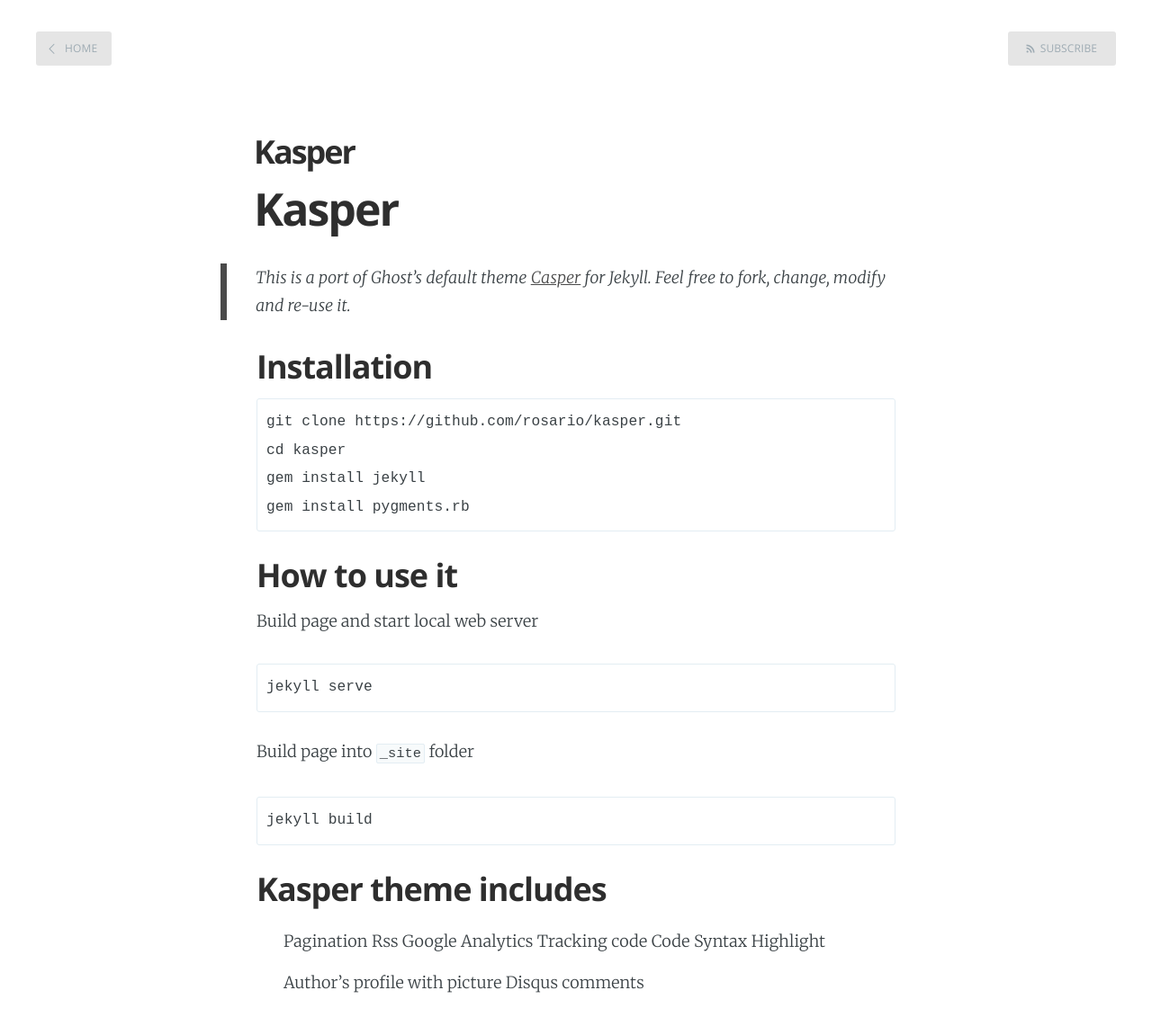
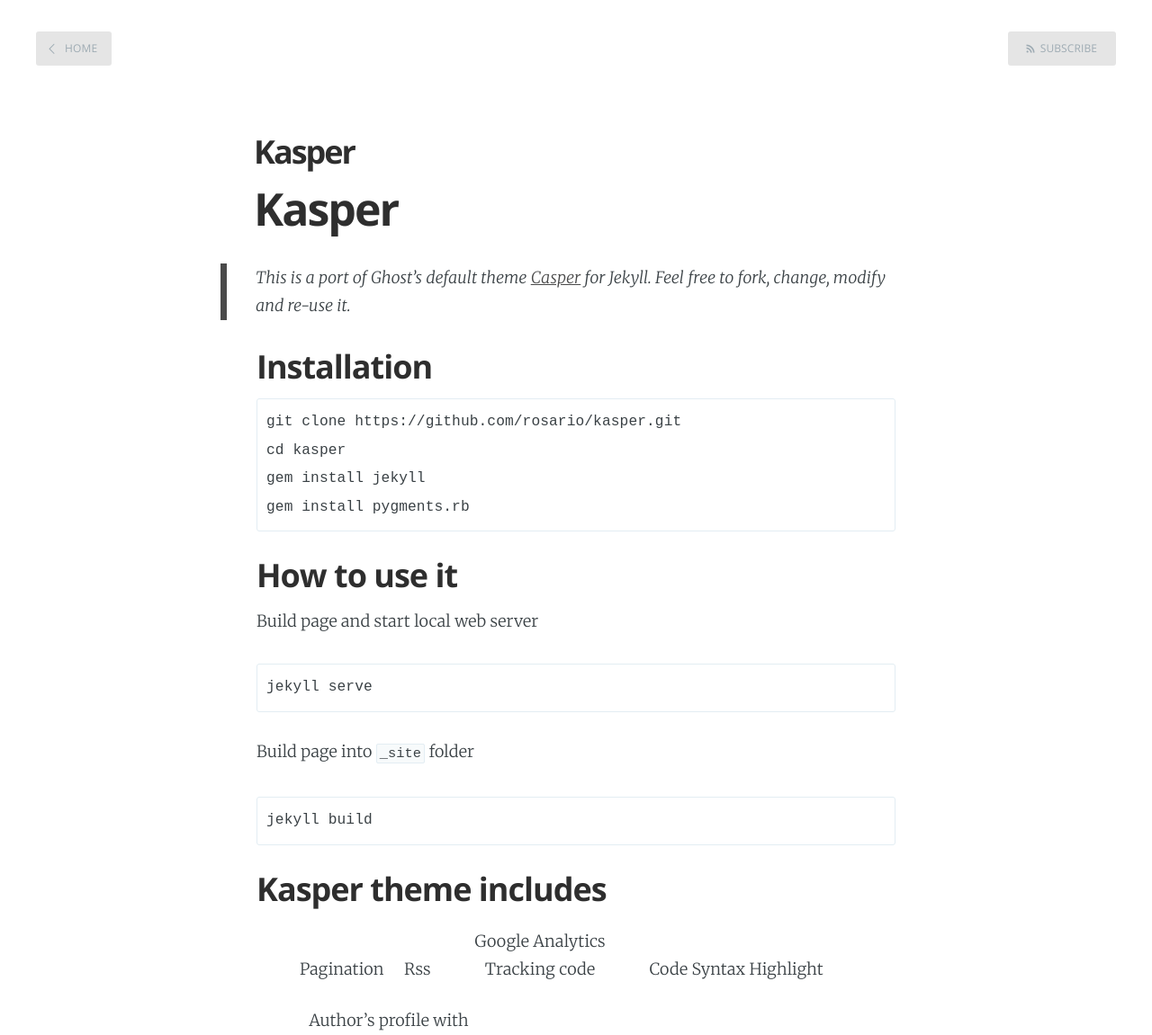
Before and after one commit to Zullus/consebas, a Jekyll site: the page built from README-old.md, in a window 1280 px wide. Shown: the top 1151 px of the page at 90% size. Built offline with Jekyll 4.4.1, drawn with Linux system fonts in a browser that asks for light colours; our own code applies the rules of GitHub Pages for plain Markdown files.

Commit message:
Ajustes no CSS

```diff
--- a/assets/css/main.scss
+++ b/assets/css/main.scss
@@ -12,6 +12,9 @@
     list-style-type: none;
     display: inline-block;
     text-align: center;
+    max-width: 11em;
+    margin-left: 1em;
+    margin-bottom: 1em;
 }
 
 li img{
```
